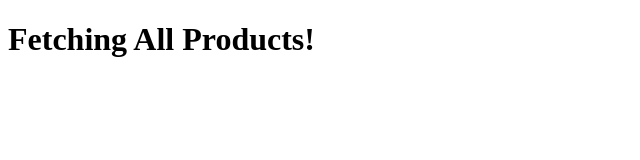
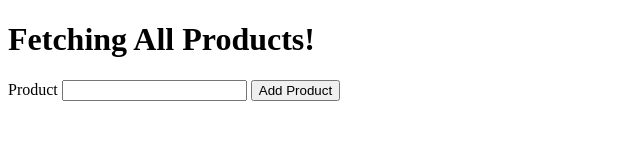
Before and after one commit to mdshayequeahmad/express_crud, a website: page view/product.html in a window 1280 px wide. Shown: the whole page, without its empty margins (0-640 px from the left). Drawn offline with nearby package versions, Linux system fonts and the light colour scheme.

Commit message:
Dive into POST Requests

```diff
--- /dev/null
+++ b/public/js/product.js
@@ -0,0 +1,13 @@
+const onSubmitHandler = (e) => {
+    e.preventDefault();
+    // console.log("submit fun called");
+    const product = e.target.productName.value;
+
+    const obj = {
+        "productName": product
+    }
+
+    axios.post('http://localhost:5000/products', obj).then((result) => {
+        console.log('Value returned from POST request: ' + result.data.value);
+    });
+};
--- a/server.js
+++ b/server.js
@@ -5,6 +5,7 @@ const cartRoutes = require("./routes/cartRoutes");
 
 const app = express();
 
+app.use(express.static('public'));
 app.use(express.json());
 
 app.use("/users", userRoutes);
--- a/view/product.html
+++ b/view/product.html
@@ -7,5 +7,15 @@
 </head>
 <body>
     <h1>Fetching All Products!</h1>
+
+    <form onsubmit="onSubmitHandler(event)">
+        <label>Product</label>
+        <input type="text" id="product" name="productName" />
+        <button type="submit">Add Product</button>
+    </form>
+
+    <script src="https://cdn.jsdelivr.net/npm/axios/dist/axios.min.js"></script>
+    <script src="/js/product.js">
+    </script>
 </body>
 </html>
```
Also changed, not shown: controllers/productController.js (+5 -2 lines).
